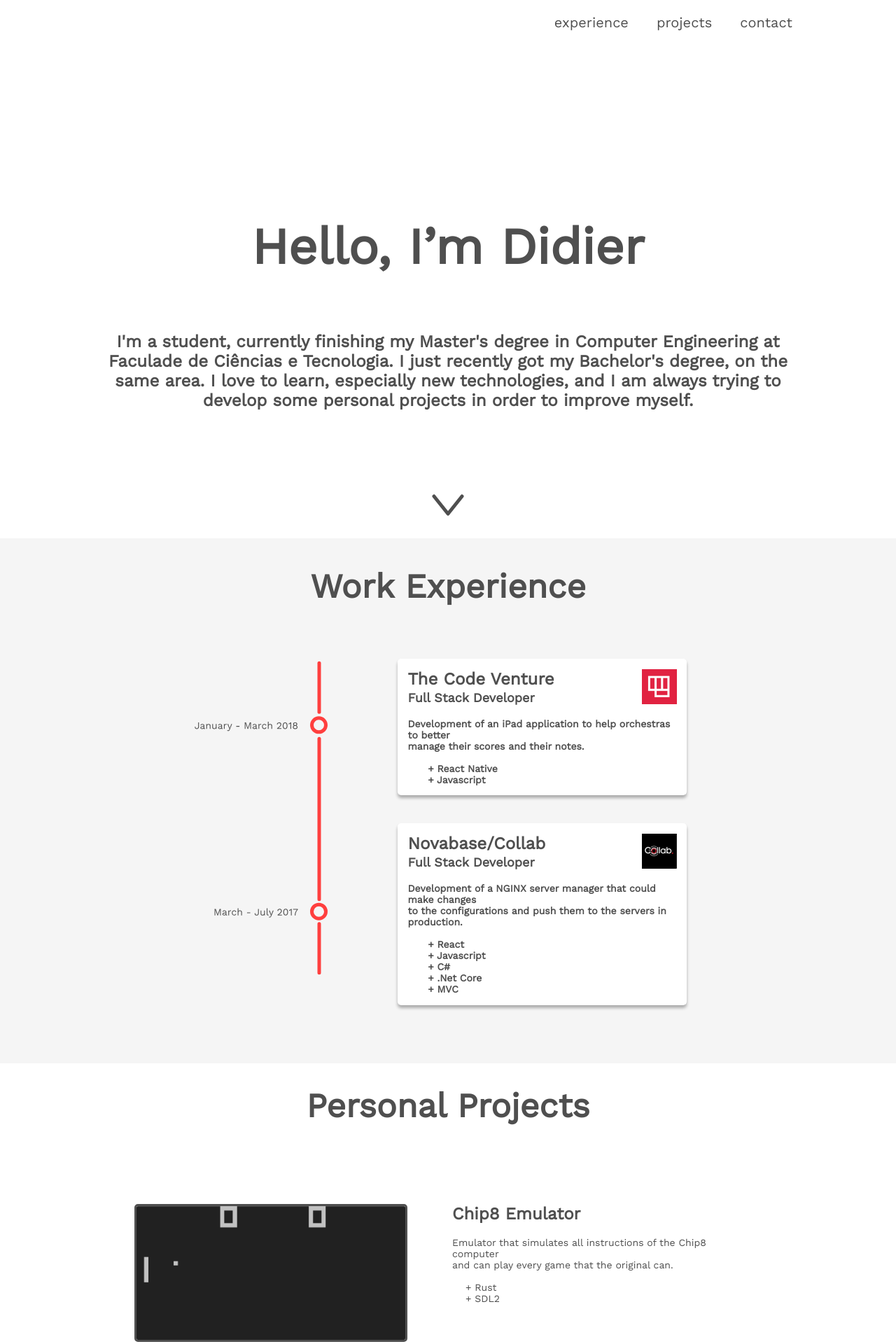
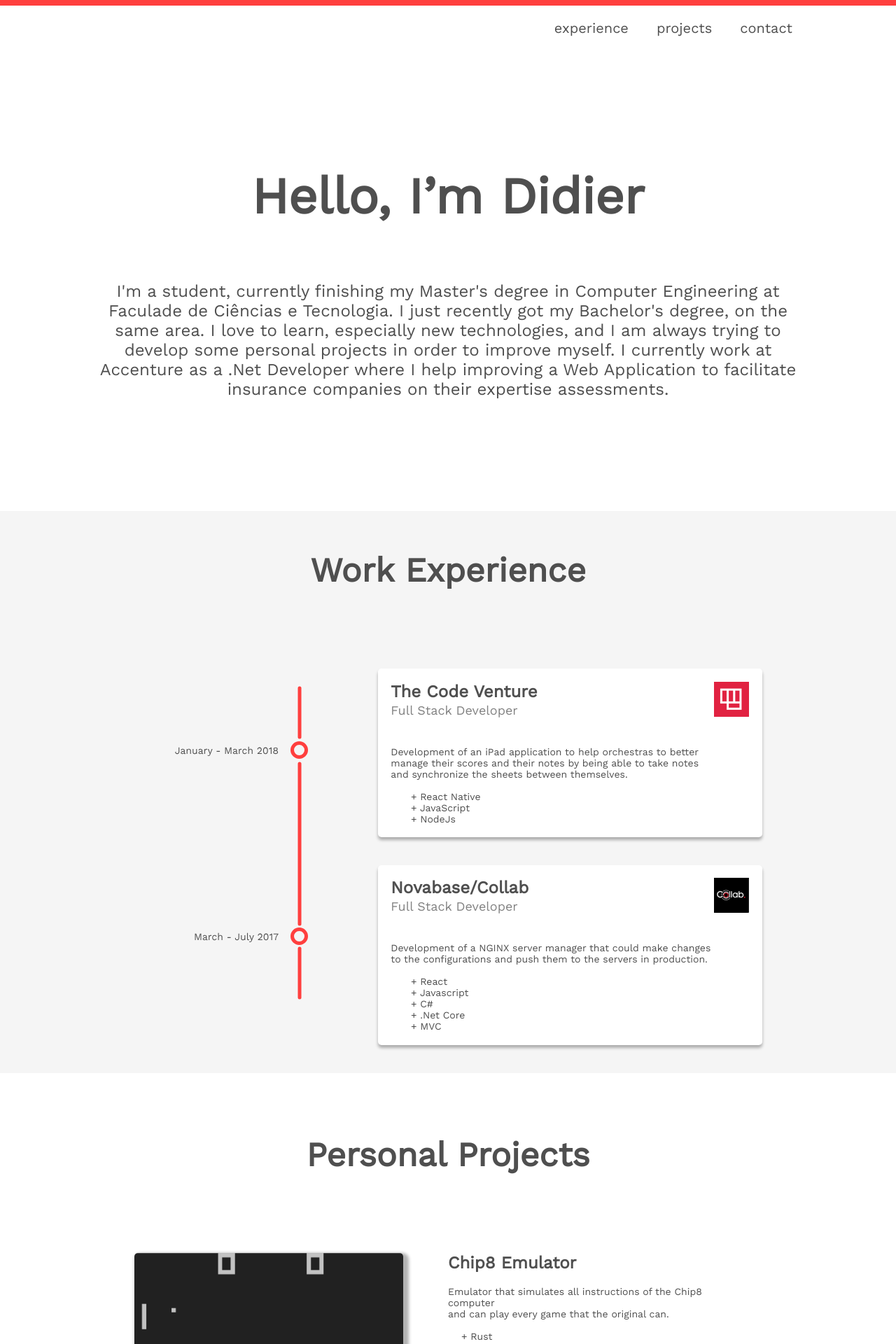
Before and after one commit to DNDXIII/dndxiii.github.io, a React (Create React App) app: page / in a window 1280 px wide. Shown: the top 1920 px of the page at 70% size. Built offline with nearby package versions, Linux system fonts and the light colour scheme.

Commit message:
Some style changes

```diff
--- a/src/Application/Components/Card.tsx
+++ b/src/Application/Components/Card.tsx
@@ -1,12 +1,13 @@
 import * as React from 'react';
 import styled from 'styled-components';
+import Colors from '../Themes/Colors';
 
 const Container = styled.div`
-  width: 30vw;
+  width: 40vw;
   padding: 3%;
   margin-left: 100px;
   margin-bottom: 5vh;
-  background-color: #fff;
+  background-color: ${Colors.white};
 
   border-radius: 5px;
   box-shadow: 0px 4px 4px rgba(0, 0, 0, 0.3);
@@ -40,17 +41,18 @@ const Container = styled.div`
 
 const Title = styled.div`
   font-size: 24px;
-  font-weight: bold;
+  font-weight:bold;
 `;
 
 const SubTitle = styled.div`
   padding-top: 1%;
+  color: ${Colors.grey};
   font-size: 18px;
 `;
 
 const Description = styled.div`
   white-space: pre-wrap;
-  padding-top: 5%;
+  padding-top: 8%;
   font-size: 14px;
 `;
 
--- a/src/Application/Components/Project.tsx
+++ b/src/Application/Components/Project.tsx
@@ -25,9 +25,8 @@ const Description = styled.div`
 const Image = styled.img`
   border-radius: 5px;
   max-width: 30vw;
-  border-width: 3px;
-  border-style: solid;
-  border-color: ${Colors.grey};
+  max-height: 15vw;
+  box-shadow: 4px 4px 4px 4px rgba(0, 0, 0, 0.3);
 `;
 
 const TextContainer = styled.div`
--- a/src/Application/Pages/About.tsx
+++ b/src/Application/Pages/About.tsx
@@ -1,37 +1,37 @@
 import * as React from 'react';
 import styled from 'styled-components';
 import Navbar from '../Components/Navbar';
-
-const arrow = require('../Assets/Images/Arrow.svg');
+import Colors from '../Themes/Colors';
 
 const Container = styled.div``;
 
+const Bar = styled.div`
+  height: 1vh;
+  width: 100%;
+  background-color: ${Colors.red};
+`;
+
 const Title = styled.h1`
-  margin-top: 30vh;
+  margin-top: 20vh;
   margin-bottom: 10vh;
   font-size: 72px;
   text-align: center;
-  font-weight: bold;
 `;
 
-const Description = styled.h1`
+const Description = styled.h2`
   font-size: 24px;
   margin-left: 10vw;
+  font-weight: normal;
   margin-right: 10vw;
   text-align: center;
-`;
-
-const ArrowIcon = styled.img`
-  display: block;
-  margin-left: auto;
-  margin-right: auto;
-  margin-top: 15vh;
+  margin-bottom:20vh;
 `;
 
 class About extends React.Component<{}, {}> {
   render() {
     return (
       <Container>
+        <Bar />
         <Navbar />
         <Title>Hello, I’m Didier</Title>
         <Description>
@@ -39,9 +39,10 @@ class About extends React.Component<{}, {}> {
           Engineering at Faculade de Ciências e Tecnologia. I just recently got
           my Bachelor's degree, on the same area. I love to learn, especially
           new technologies, and I am always trying to develop some personal
-          projects in order to improve myself.
+          projects in order to improve myself. I currently work at Accenture as a .Net
+          Developer where I help improving a Web Application to facilitate insurance
+          companies on their expertise assessments.
         </Description>
-        <ArrowIcon src={arrow} />
       </Container>
     );
   }
--- a/src/Application/Pages/Experience.tsx
+++ b/src/Application/Pages/Experience.tsx
@@ -12,7 +12,8 @@ const Container = styled.div`
 `;
 
 const Title = styled.h1`
-  padding-top: 5vh;
+  padding-top: 7vh;
+  padding-bottom: 10vh;
   font-size: 48px;
   text-align: center;
   font-weight: bold;
@@ -20,15 +21,19 @@ const Title = styled.h1`
 
 const Timeline = styled.img`
   margin-bottom: 10vh;
+
+  @media (max-width: 1023px) {
+    display: none;
+  }
 `;
 
-const ContentContainer = styled.h1`
+const ContentContainer = styled.div`
   display: flex;
-  padding-left: 20vw;
-  padding-right: 20vw;
+  align-items: center;
+  justify-content:center;
 `;
 
-const CardContainer = styled.h1`
+const CardContainer = styled.div`
   display: flex;
   flex-direction: column;
 `;
@@ -46,10 +51,12 @@ class Experience extends React.Component<{}, {}> {
               subtitle="Full Stack Developer"
               icon={tcvIcon}
               description="Development of an iPad application to help orchestras to better
-manage their scores and their notes.
+manage their scores and their notes by being able to take notes
+and synchronize the sheets between themselves.
 
       + React Native
-      + Javascript"
+      + JavaScript
+      + NodeJs"
             />
             <Card
               title="Novabase/Collab"
--- a/src/Application/Pages/PersonalProjects.tsx
+++ b/src/Application/Pages/PersonalProjects.tsx
@@ -11,6 +11,7 @@ const Container = styled.div``;
 const Title = styled.h1`
   font-size: 48px;
   padding-bottom: 10vh;
+  padding-top: 7vh;
   text-align: center;
   font-weight: bold;
 `;
--- a/src/Application/Themes/Colors.tsx
+++ b/src/Application/Themes/Colors.tsx
@@ -1,8 +1,9 @@
 export enum Colors {
-  grey = '#4F4F4F',
+  darkGrey = '#4F4F4F',
   red = '#FF3F3E',
   white = '#FFFFFF',
-  lightGrey = '#F5F5F5'
+  lightGrey = '#F5F5F5',
+  grey = '#828282'
 }
 
 export default Colors;
```
Also changed, not shown: src/Application/Assets/Images/Arrow.svg (deleted).
